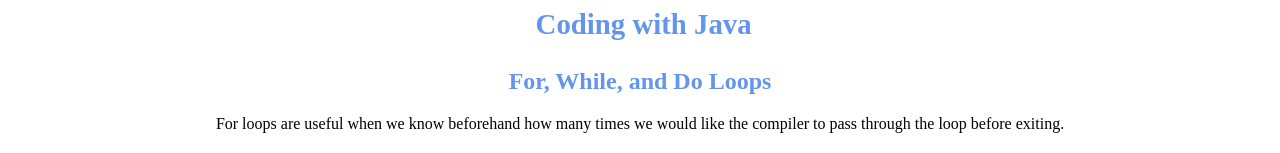
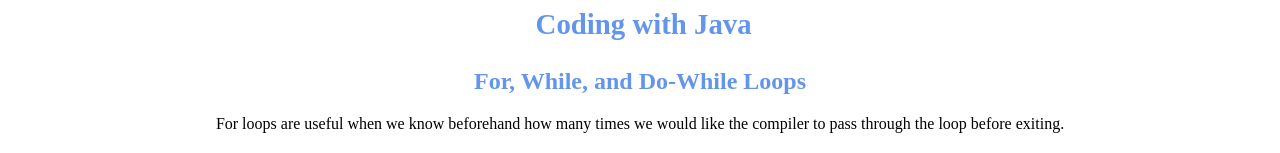
Before and after one commit to chrisbuttaro/chrisbuttaro.github.io, a plain HTML site: page loops.html in a window 1280 px wide. Shown: the top 153 px of the page. Drawn offline with Linux system fonts and the light colour scheme.

Commit message:
Updated loops.html

```diff
--- a/loops.html
+++ b/loops.html
@@ -6,7 +6,7 @@
 		</head>
 		<h2> <a style="text-decoration: none"; href="index.html">
 		&nbsp;Coding with Java </a> </h2>
-		<h1>For, While, and Do Loops</h1>
+		<h1>For, While, and Do-While Loops</h1>
 		<body>
 	     <p>
 	     For loops are useful when we know beforehand how many times we would like the
```
